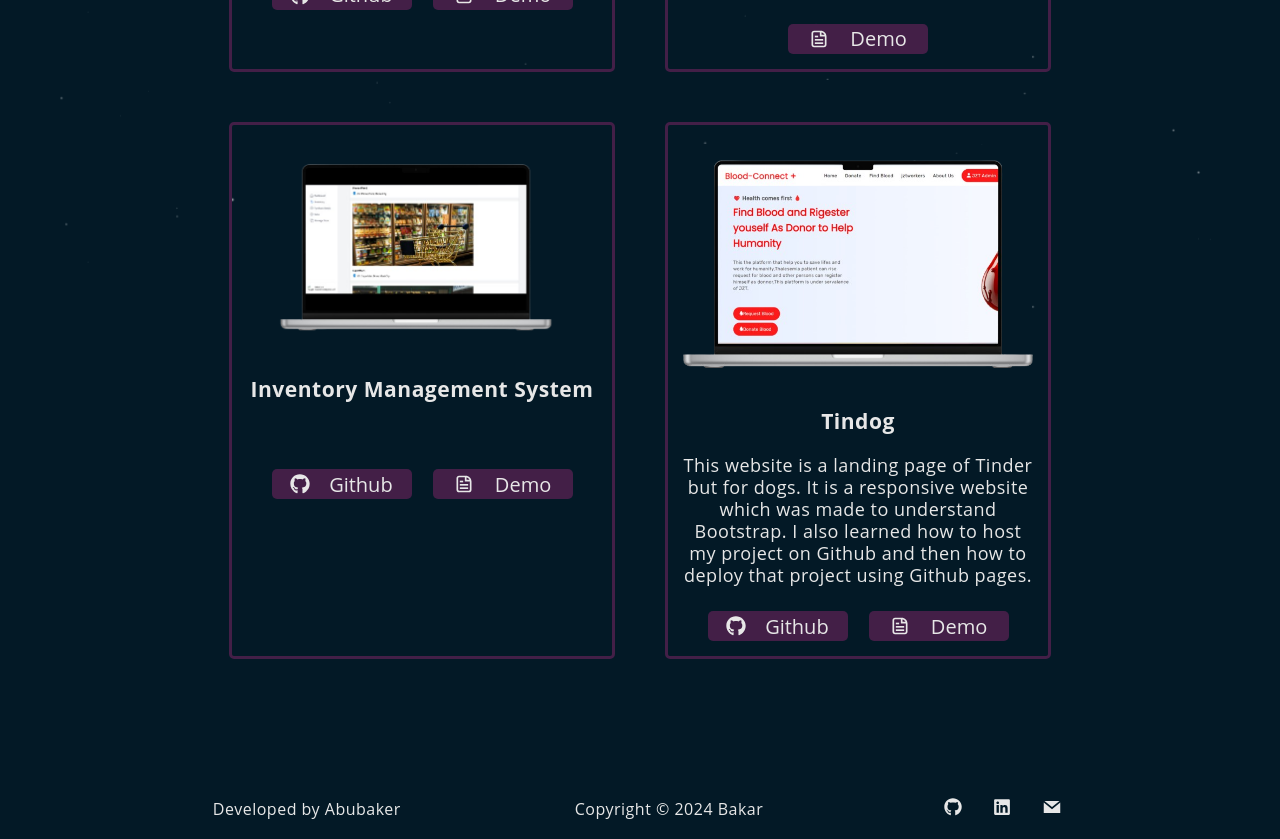
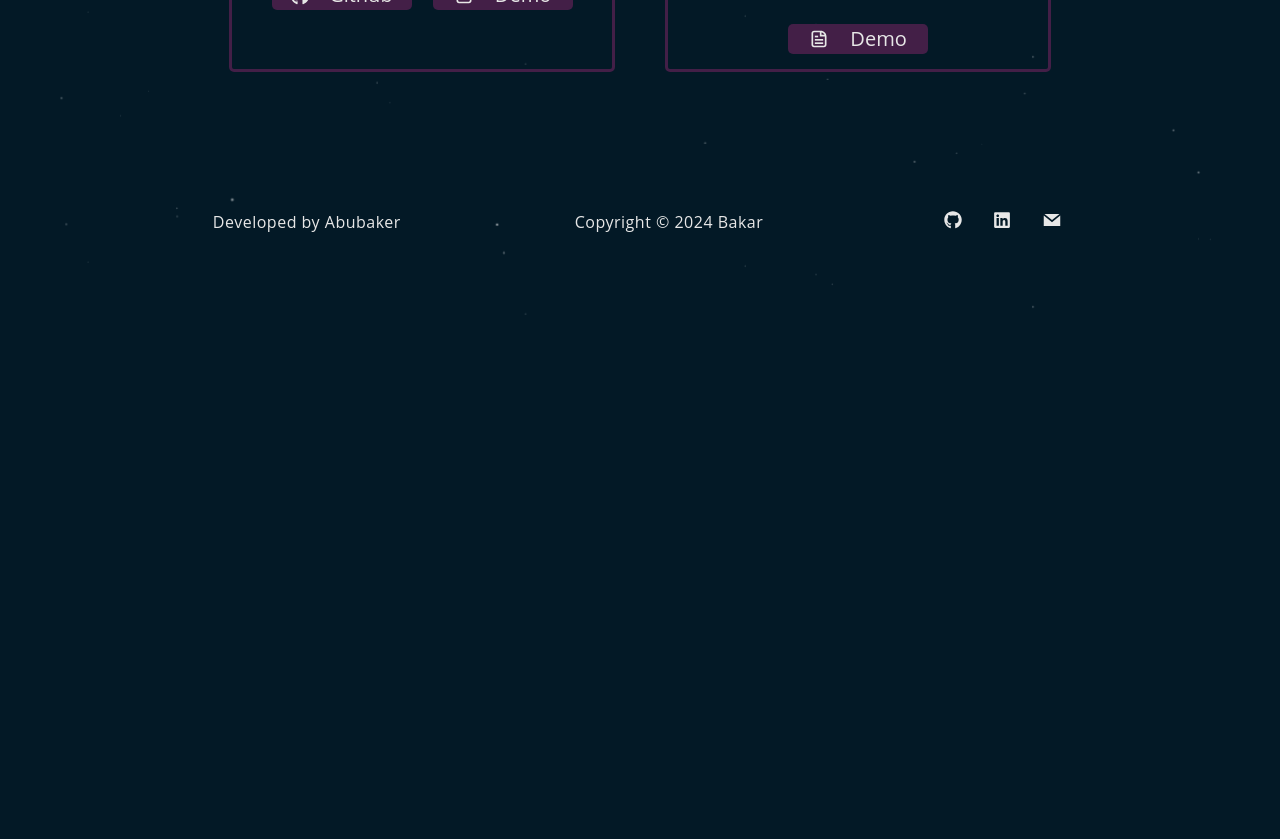
Before and after one commit to im-abubakar/mine-portfolio-react, a React (Create React App) app: page /Project in a window 1280 px wide. Shown: the part 780-1619 px from the top of the page. After the commit the page ends 1032 px from the top, so only its background shows below. Built offline with nearby package versions, Linux system fonts and the light colour scheme.

Commit message:
portfolio update

```diff
--- a/src/Components/Projects.js
+++ b/src/Components/Projects.js
@@ -12,8 +12,8 @@ const Projects = () => {
       <div className='project'>
         <ProjectBox projectPhoto={InventoryImage} projectName="Inventory" />
         <ProjectBox projectPhoto={OneezPartyImage} projectName="EzParty" />
-        <ProjectBox projectPhoto={InventoryImage} projectName="Inventory Management System" />
-        <ProjectBox projectPhoto={TindogImage} projectName="Tindog" />
+        {/* <ProjectBox projectPhoto={InventoryImage} projectName="Inventory Management System" />
+        <ProjectBox projectPhoto={TindogImage} projectName="Tindog" /> */}
       </div>
 
     </div>
```
